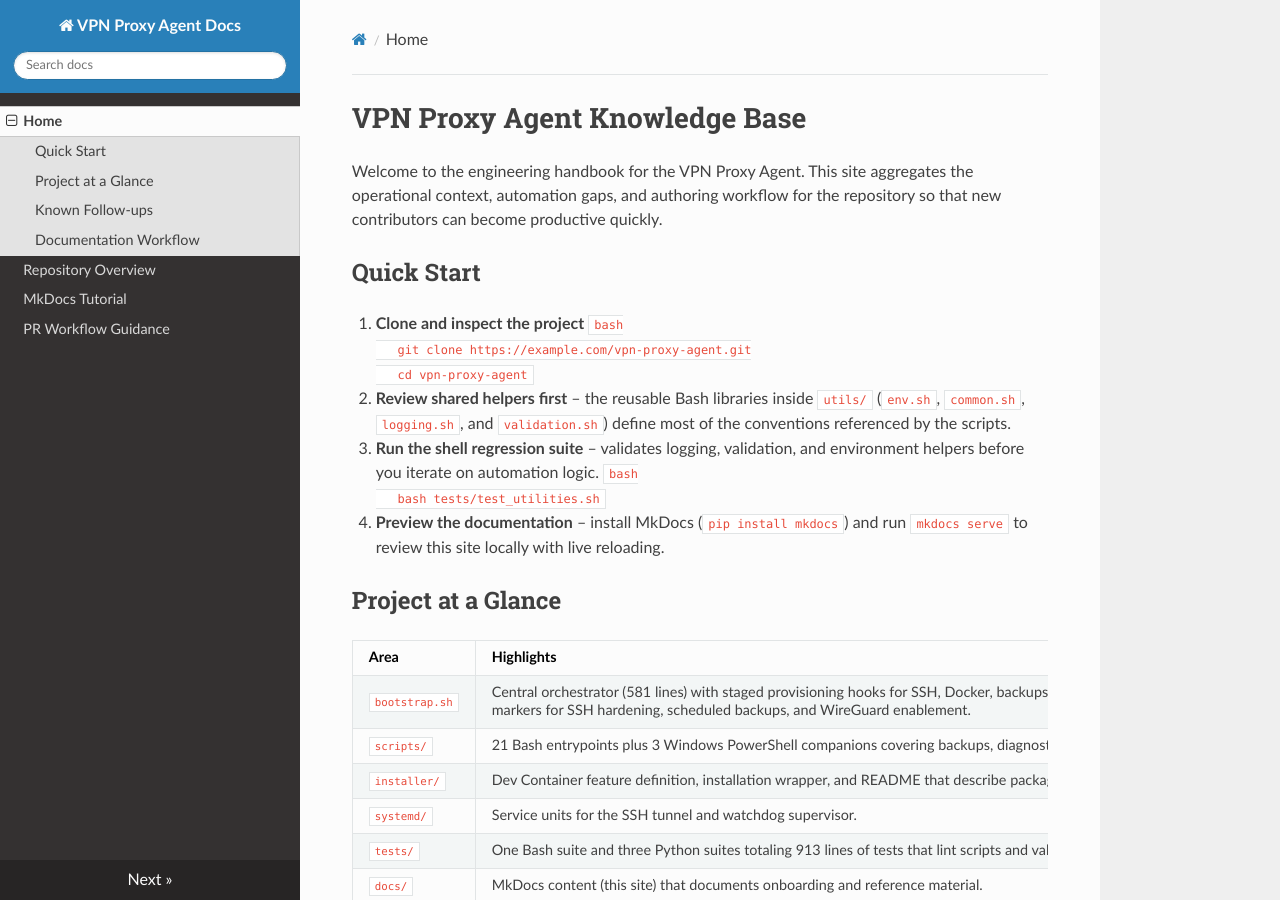
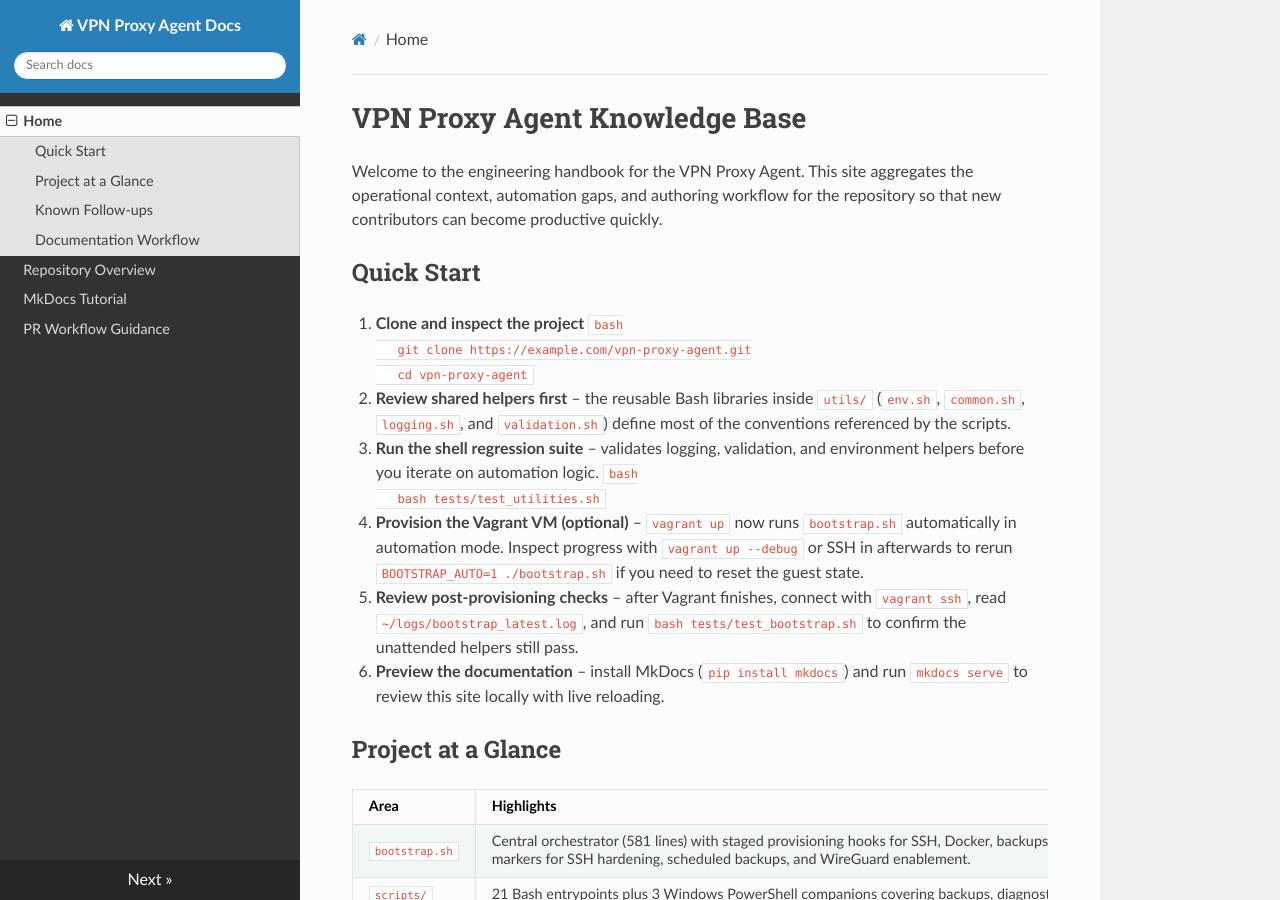
Before and after one commit to 2-Coatl/vpn-proxy-agent, an MkDocs documentation site: the page built from docs/index.md, in a window 1280 px wide and 900 px high. Built offline with MkDocs 1.6.1, drawn with Linux system fonts in a browser that asks for light colours; nearby versions of some CDN libraries.

Commit message:
docs(bootstrap): add next steps after vagrant provisioning

````diff
--- a/docs/index.md
+++ b/docs/index.md
@@ -14,7 +14,9 @@ Welcome to the engineering handbook for the VPN Proxy Agent. This site aggregate
    ```bash
    bash tests/test_utilities.sh
    ```
-4. **Preview the documentation** – install MkDocs (`pip install mkdocs`) and run `mkdocs serve` to review this site locally with live reloading.
+4. **Provision the Vagrant VM (optional)** – `vagrant up` now runs `bootstrap.sh` automatically in automation mode. Inspect progress with `vagrant up --debug` or SSH in afterwards to rerun `BOOTSTRAP_AUTO=1 ./bootstrap.sh` if you need to reset the guest state.
+5. **Review post-provisioning checks** – after Vagrant finishes, connect with `vagrant ssh`, read `~/logs/bootstrap_latest.log`, and run `bash tests/test_bootstrap.sh` to confirm the unattended helpers still pass.
+6. **Preview the documentation** – install MkDocs (`pip install mkdocs`) and run `mkdocs serve` to review this site locally with live reloading.
 
 ## Project at a Glance
 
````
Also changed, not shown: README.md (+21 -4 lines), 5 other files.
